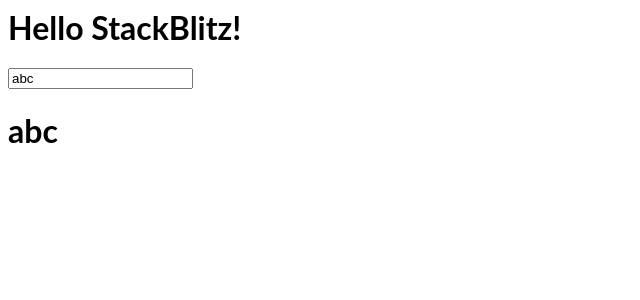
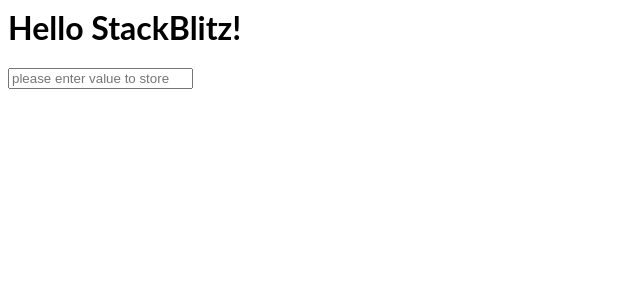
Before and after one commit to Akshita13/react-localstorage-example, a React (Create React App) app: page / in a window 1280 px wide. Shown: the top 300 px of the page, without its empty margins (0-640 px from the left). Built offline with nearby package versions, Linux system fonts and the light colour scheme.

Commit message:
1 file modified

```diff
--- a/src/App.js
+++ b/src/App.js
@@ -2,7 +2,7 @@
 import "./style.css";
 
 export default function App() {
-  const [wordsToStorage, setWordsToStorage] = React.useState("abc");
+  const [wordsToStorage, setWordsToStorage] = React.useState("");
   const onhandleChange = value => {
     localStorage.setItem("name", wordsToStorage);
     setWordsToStorage(value);
@@ -11,14 +11,20 @@
     localStorage.clear();
     setWordsToStorage("");
   };
+
   return (
     <div>
       <h1>Hello StackBlitz!</h1>
-      <input type="text" onChange={e => onhandleChange(e.target.value)} value={wordsToStorage}/>
+      <input
+        type="text"
+        onChange={e => onhandleChange(e.target.value)}
+        value={wordsToStorage}
+        placeholder={!wordsToStorage && "please enter value to store"}
+      />
       {localStorage.getItem("name") ? (
         <>
-        <h1>{wordsToStorage}</h1>
-        <button onClick={() => onClear()}>Clear</button>
+          <h1>{wordsToStorage}</h1>
+          <button onClick={() => onClear()}>Clear from storage</button>
         </>
       ) : (
         <h1>{wordsToStorage}</h1>
```
